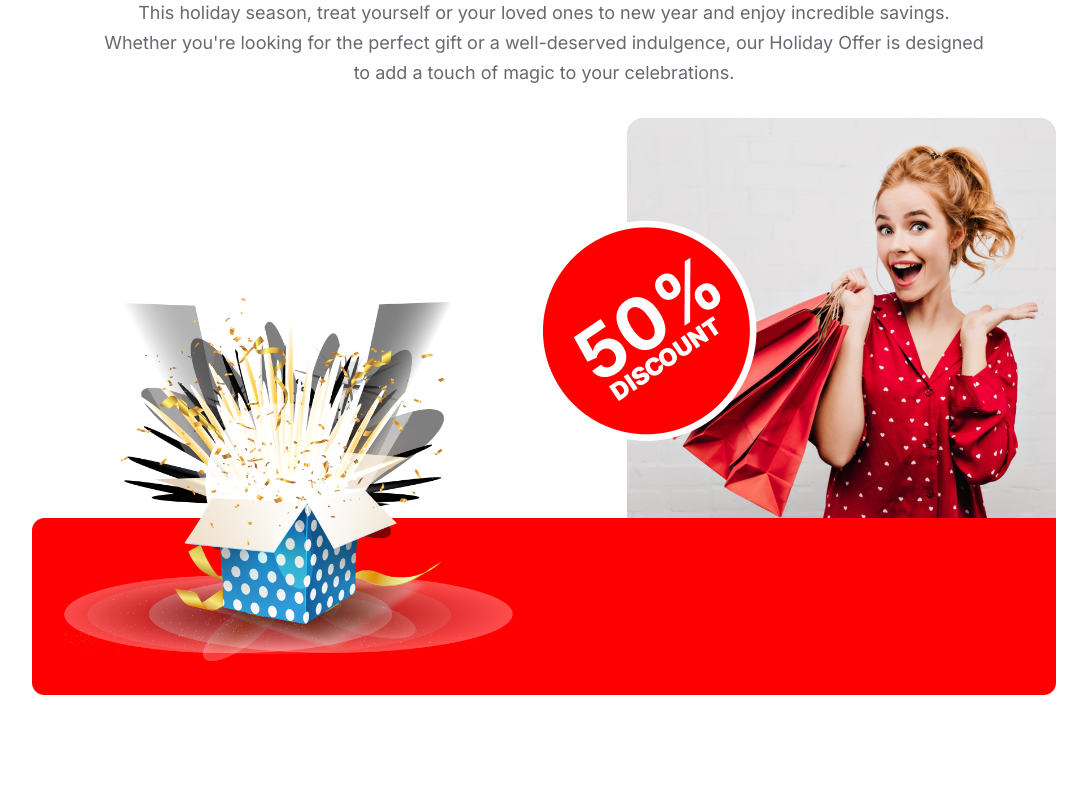
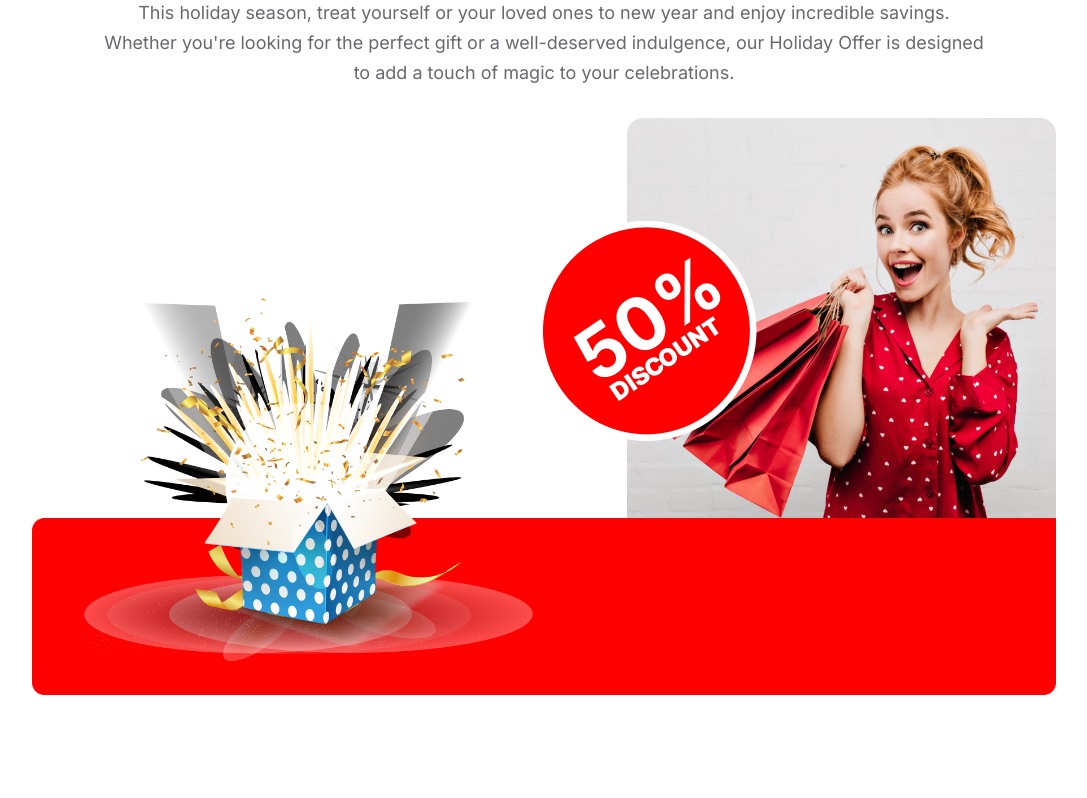
Before and after one commit to hasanali207/first-assignment, a plain HTML site: page index.html in a window 1280 px wide. Shown: the part 3206-4004 px from the top of the page, without its empty margins (96-1183 px from the left). Drawn offline with Linux system fonts and the light colour scheme.

Commit message:
final submit

```diff
--- a/styles/style.css
+++ b/styles/style.css
@@ -265,7 +265,7 @@ footer {
   z-index: 455;
   width: 450px;
   top: 45%;
-  left: 3%;
+  left: 5%;
 }
 .holiday-offer-img-wrapper .img3 {
   position: absolute;
```
